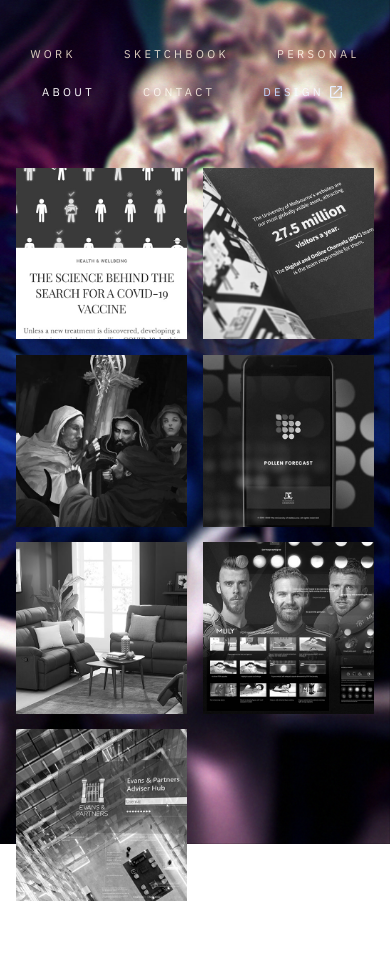
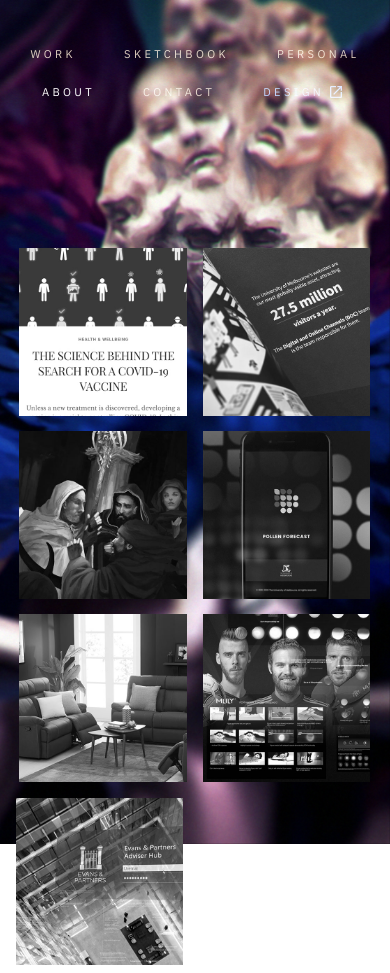
Before and after one commit to jon2147/jlliew-art, a Next.js app: page /about in a window 390 px wide. Before the commit the page ends 909 px from the top, so only its background shows below. Built offline with nearby package versions, Linux system fonts and the light colour scheme.

Commit message:
Minor responsive behaviour change to work tiles

```diff
--- a/components/Workbook.module.css
+++ b/components/Workbook.module.css
@@ -5,10 +5,10 @@
     --tile-max-width: 480px;
     --tile-padding: 8px;
     /*–599, tiles 96% */
-    --tile-width-xxxs: 48vw;
+    --tile-width-xxxs: 47vw;
     --tile-padding-xxxs: 2vw;
     /*600–738, tiles 70% */
-    --tile-width-xxs: 50vw;
+    --tile-width-xxs: 23vw;
     --tile-padding-xxs: 6px;
     /*739–780, tiles 75% */
     --tile-width-xs: 18.75vw;
@@ -56,10 +56,23 @@
 
 /* MEDIA QUERIES */
 
-@media only screen and (max-width: 600px) {
+@media only screen and (min-width: 0px) and (max-width: 319px) {
     .workTiles {
         width: 96%;
-        margin-top: 10rem;
+    }
+    .workTile {
+        width: 96vw;
+        height: 96vw;
+        min-width: 96vw;
+        min-height: 96vw;
+        padding: 2vw;
+    }
+}
+
+
+@media only screen and (min-width: 320px) {
+    .workTiles {
+        width: 96%;
     }
     .workTile {
         width: var(--tile-width-xxxs);
@@ -68,7 +81,7 @@
     }
 }
 
-@media only screen and (min-width: 601px) {
+@media only screen and (min-width: 600px) {
     .workTiles {
         width: 70%;
     }
```
